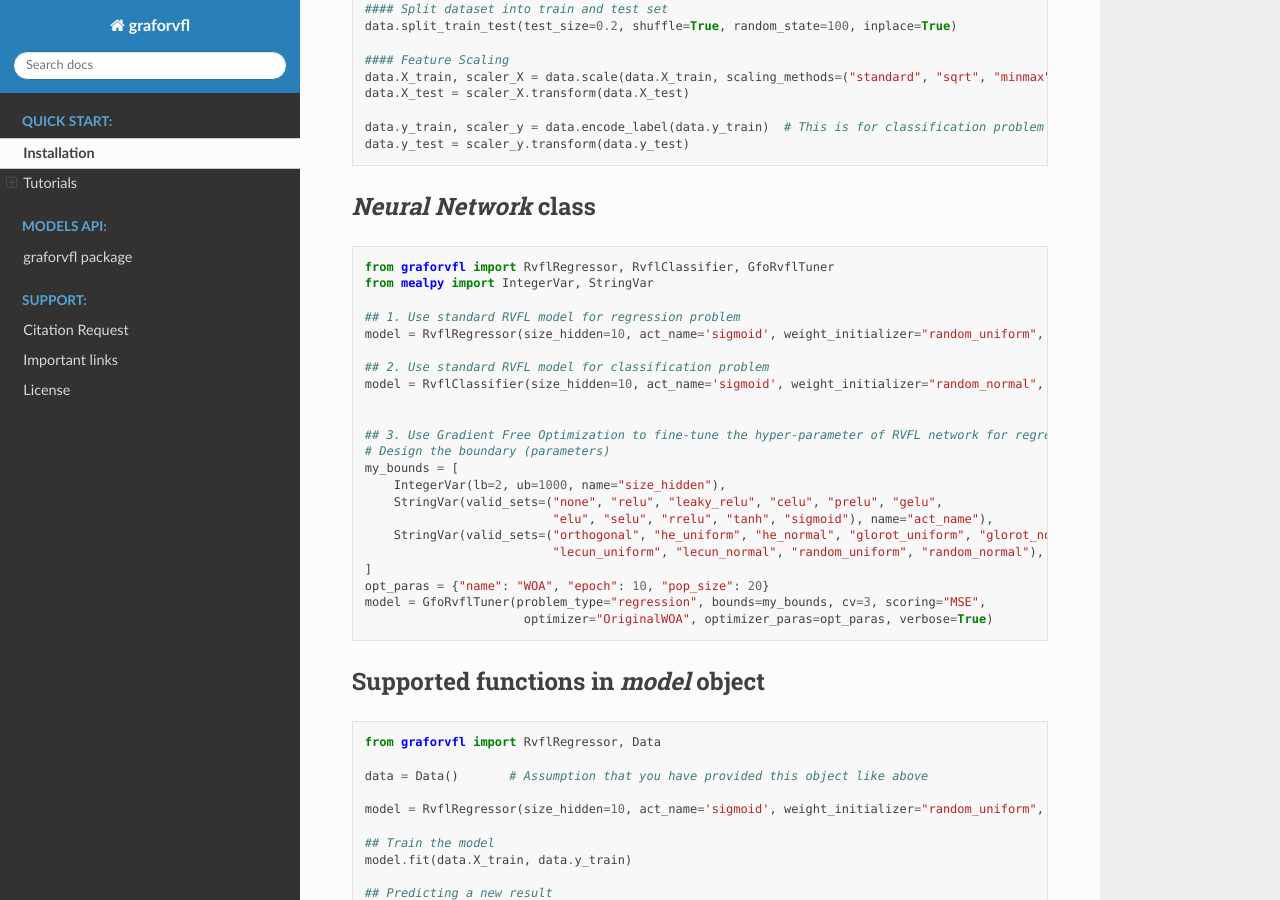
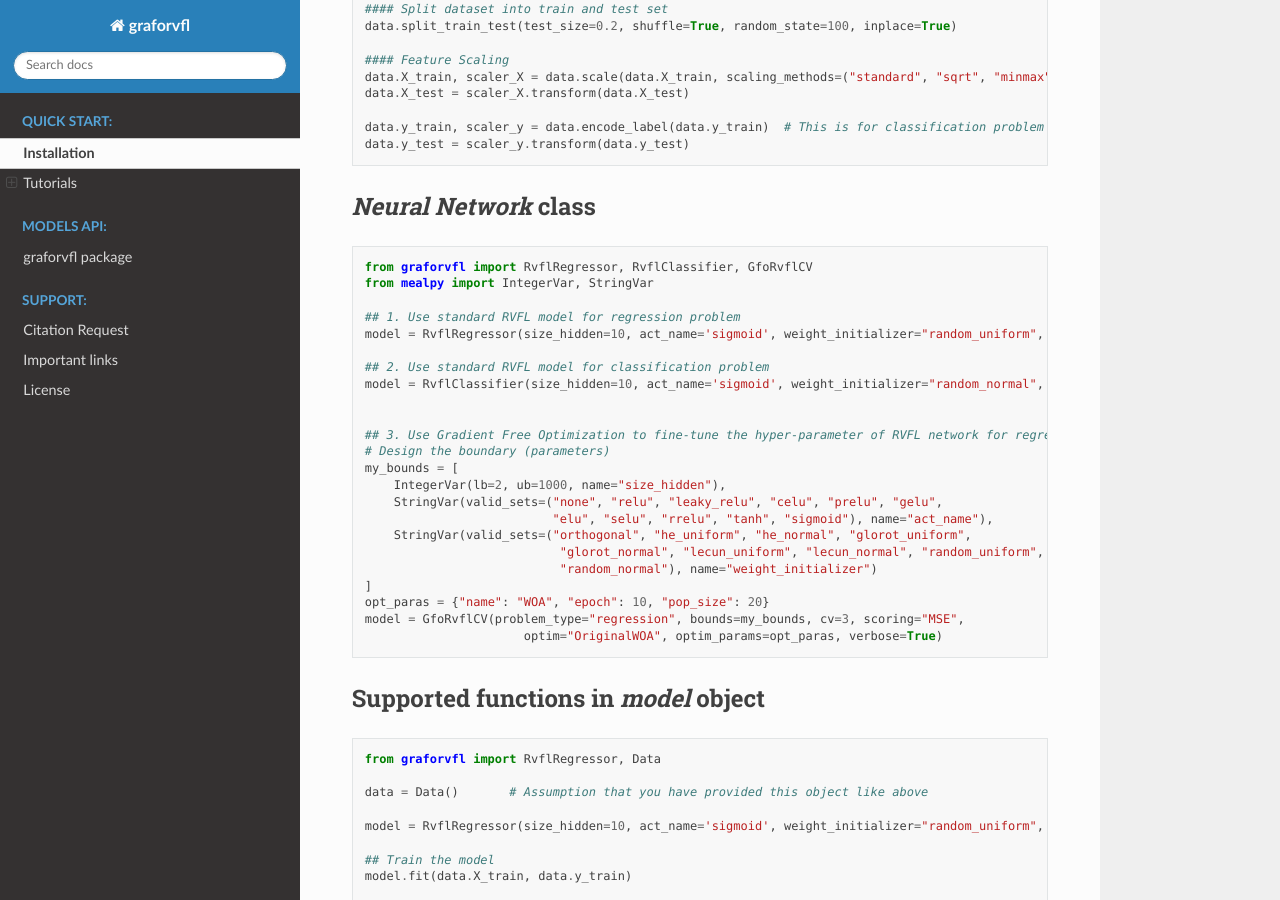
Before and after one commit to thieu1995/GrafoRVFL, a Sphinx documentation site: the page built from docs/source/pages/quick_start.rst, in a window 1280 px wide and 900 px high, scrolled down 1766 px. Built offline with Sphinx 7.4.7 and the Read the Docs theme 3.1.0, drawn with Linux system fonts in a browser that asks for light colours; some of the changed text lies outside the part shown.

Commit message:
Update docs

```diff
--- a/docs/source/index.rst
+++ b/docs/source/index.rst
@@ -59,7 +59,7 @@ or optimize weights in the network using gradient-free optimizers.
 
 
 * **Free software:** GNU General Public License (GPL) V3 license
-* **Provided Estimator**: RvflRegressor, RvflClassifier, GfoRvflTuner
+* **Provided Estimator**: RvflRegressor, RvflClassifier, GfoRvflCV
 * **Total Gradient Free based RVFL Regressor**: > 200 Models
 * **Total Gradient Free based RVFL Classifier**: > 200 Models
 * **Supported performance metrics**: >= 67 (47 regressions and 20 classifications)
--- a/docs/source/pages/graforvfl.network.rst
+++ b/docs/source/pages/graforvfl.network.rst
@@ -9,10 +9,10 @@ graforvfl.network.base\_rvfl module
    :undoc-members:
    :show-inheritance:
 
-graforvfl.network.gfo\_rvfl\_tuner module
------------------------------------------
+graforvfl.network.gfo\_rvfl\_cv module
+--------------------------------------
 
-.. automodule:: graforvfl.network.gfo_rvfl_tuner
+.. automodule:: graforvfl.network.gfo_rvfl_cv
    :members:
    :undoc-members:
    :show-inheritance:
--- a/docs/source/pages/quick_start.rst
+++ b/docs/source/pages/quick_start.rst
@@ -48,7 +48,7 @@ Classes that hold Models and Dataset
 
 	from graforvfl import DataTransformer, Data
 	from graforvfl import RvflRegressor, RvflClassifier
-	from graforvfl import GfoRvflTuner
+	from graforvfl import GfoRvflCV
 
 
 `DataTransformer` class
@@ -108,14 +108,14 @@ We provide many scaler classes that you can select and make a combination of tra
 
 .. code-block:: python
 
-	from graforvfl import RvflRegressor, RvflClassifier, GfoRvflTuner
+	from graforvfl import RvflRegressor, RvflClassifier, GfoRvflCV
 	from mealpy import IntegerVar, StringVar
 
 	## 1. Use standard RVFL model for regression problem
-	model = RvflRegressor(size_hidden=10, act_name='sigmoid', weight_initializer="random_uniform", trainer="OLS", alpha=0.5)
+	model = RvflRegressor(size_hidden=10, act_name='sigmoid', weight_initializer="random_uniform", alpha=0.5)
 
 	## 2. Use standard RVFL model for classification problem
-	model = RvflClassifier(size_hidden=10, act_name='sigmoid', weight_initializer="random_normal", trainer="OLS", alpha=0.5)
+	model = RvflClassifier(size_hidden=10, act_name='sigmoid', weight_initializer="random_normal", alpha=0)
 
 
 	## 3. Use Gradient Free Optimization to fine-tune the hyper-parameter of RVFL network for regression problem
@@ -124,12 +124,13 @@ We provide many scaler classes that you can select and make a combination of tra
 	    IntegerVar(lb=2, ub=1000, name="size_hidden"),
 	    StringVar(valid_sets=("none", "relu", "leaky_relu", "celu", "prelu", "gelu",
 	                          "elu", "selu", "rrelu", "tanh", "sigmoid"), name="act_name"),
-	    StringVar(valid_sets=("orthogonal", "he_uniform", "he_normal", "glorot_uniform", "glorot_normal",
-	                          "lecun_uniform", "lecun_normal", "random_uniform", "random_normal"), name="weight_initializer")
+	    StringVar(valid_sets=("orthogonal", "he_uniform", "he_normal", "glorot_uniform",
+	                           "glorot_normal", "lecun_uniform", "lecun_normal", "random_uniform",
+	                           "random_normal"), name="weight_initializer")
 	]
 	opt_paras = {"name": "WOA", "epoch": 10, "pop_size": 20}
-	model = GfoRvflTuner(problem_type="regression", bounds=my_bounds, cv=3, scoring="MSE",
-	                      optimizer="OriginalWOA", optimizer_paras=opt_paras, verbose=True)
+	model = GfoRvflCV(problem_type="regression", bounds=my_bounds, cv=3, scoring="MSE",
+	                      optim="OriginalWOA", optim_params=opt_paras, verbose=True)
 
 
 Supported functions in `model` object
@@ -141,7 +142,7 @@ Supported functions in `model` object
 
 	data = Data()       # Assumption that you have provided this object like above
 
-	model = RvflRegressor(size_hidden=10, act_name='sigmoid', weight_initializer="random_uniform", trainer="OLS", alpha=0.5)
+	model = RvflRegressor(size_hidden=10, act_name='sigmoid', weight_initializer="random_uniform", alpha=0.5)
 
 	## Train the model
 	model.fit(data.X_train, data.y_train)
```
